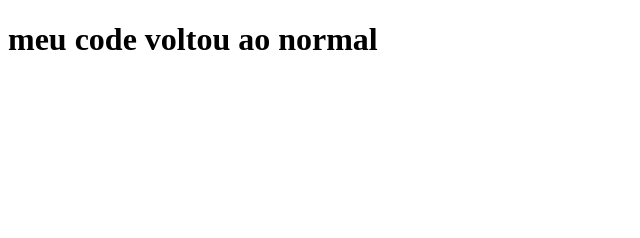
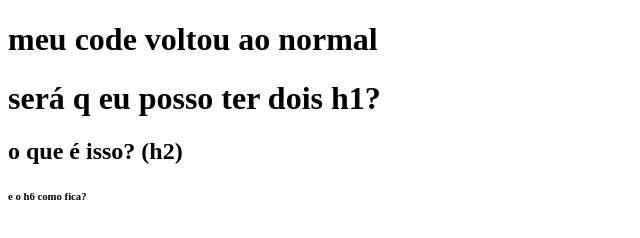
Before and after one commit to IVIDEV97/aula1, a plain HTML site: page aula_1/index.html in a window 1280 px wide. Shown: the whole page, without its empty margins (0-640 px from the left). Drawn offline with Linux system fonts and the light colour scheme.

Commit message:
olha os h diminuindo

```diff
--- a/aula_1/index.html
+++ b/aula_1/index.html
@@ -11,7 +11,15 @@
     <h1>
       meu code voltou ao normal
     </h1>
-
+    <h1>
+      será q eu posso ter dois h1?
+    </h1>
+    <h2>
+      o que é isso? (h2)
+    </h2>
+    <h6>
+      e o h6 como fica?
+    </h6>
 </body>
 
 </html>
```
